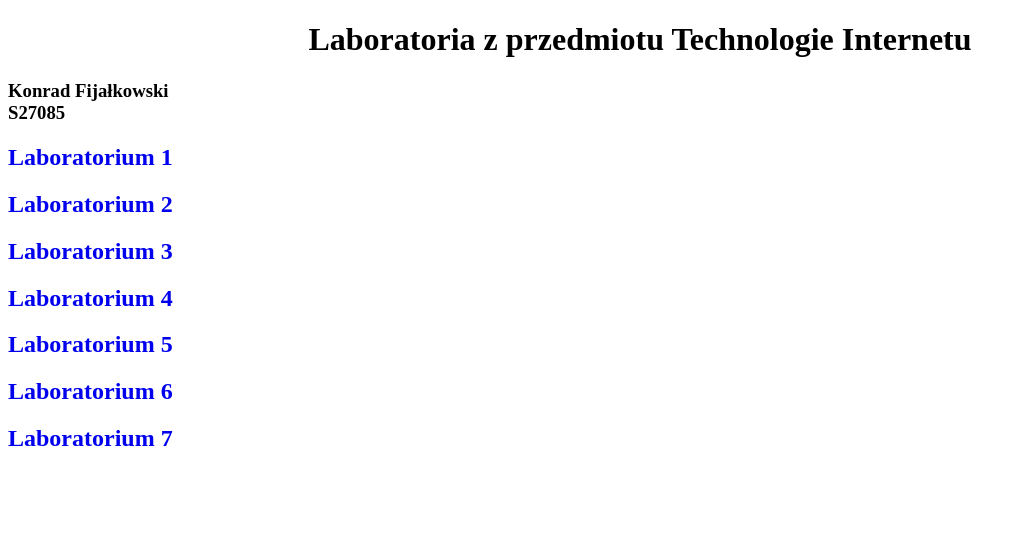
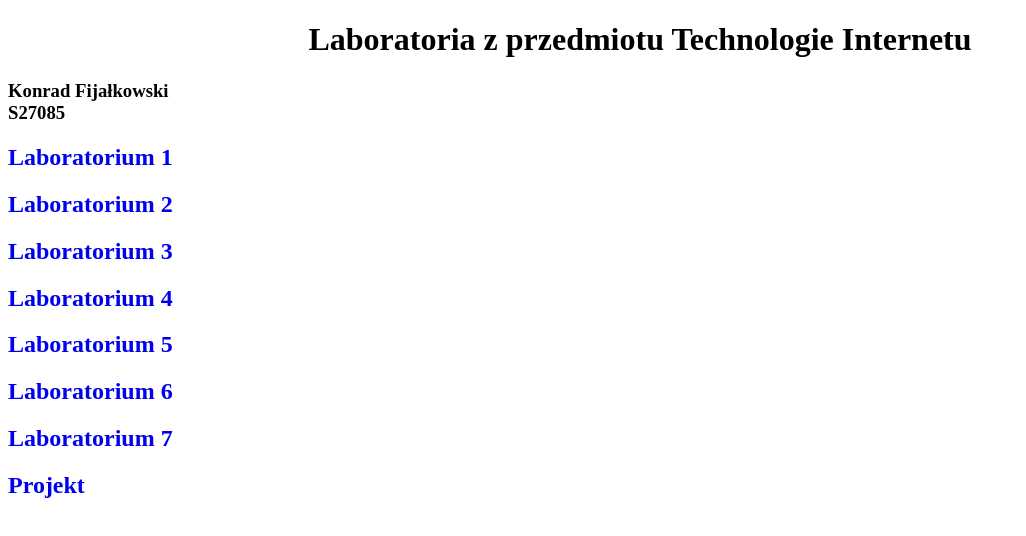
Before and after one commit to s27085/s27085.github.io, a plain HTML site: page index.html in a window 1280 px wide. Shown: the whole page, without its empty margins (0-1026 px from the left). Drawn offline with Linux system fonts and the light colour scheme.

```diff
--- a/index.html
+++ b/index.html
@@ -18,5 +18,6 @@
     <h2><a href="lab5/lab5.html">Laboratorium 5</a></h2>
     <h2><a href="lab6/index.html">Laboratorium 6</a></h2>
     <h2><a href="lab5/index.html">Laboratorium 7</a></h2>
+    <h2><a href="projekt/dist/index.html">Projekt</a></h2>
 </body>
 </html>
```
Also changed, not shown: projekt/source/index.html (+1 -0 lines), projekt/dist/index.html.
